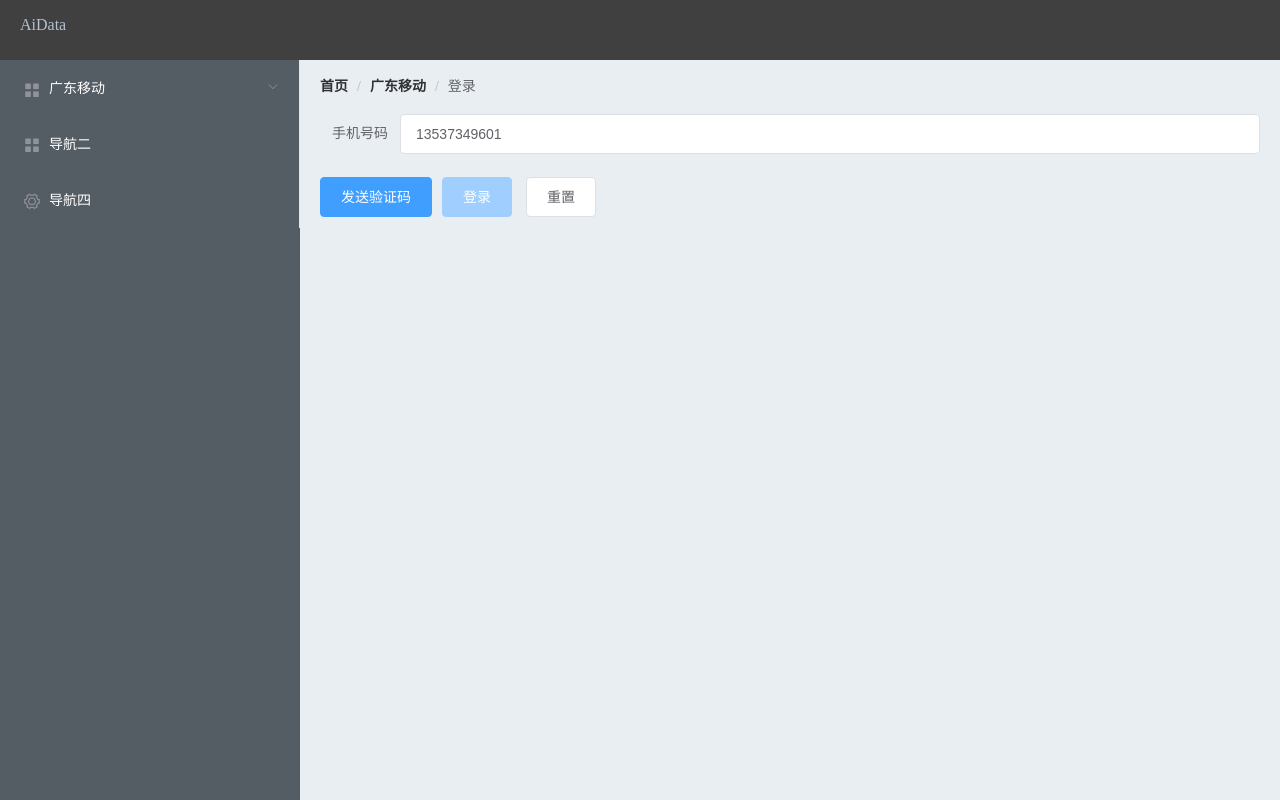
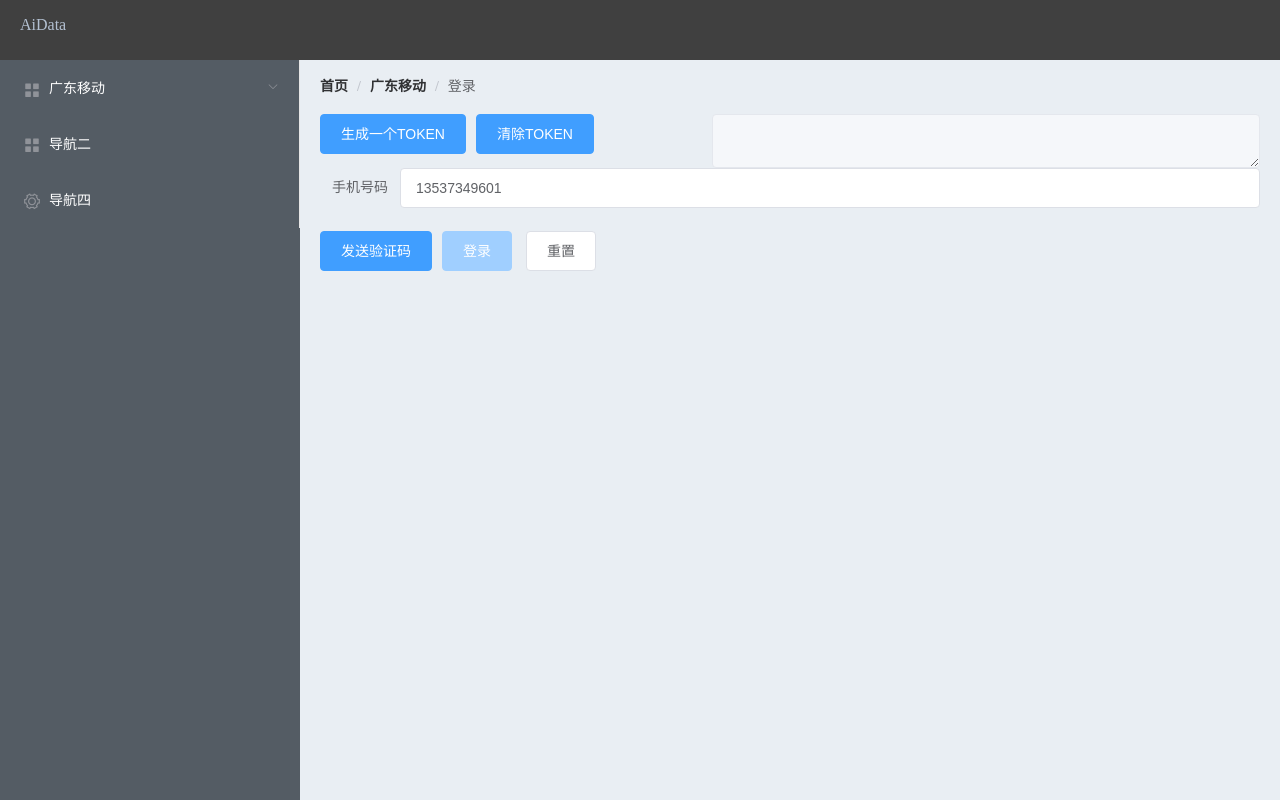
Before and after one commit to ZS1994/AiData_home, a Vue app: page /#/gmcc/login in a window 1280 px wide. Built offline with nearby package versions, Linux system fonts and the light colour scheme.

Commit message:
使用浏览器本地存储token来维持会话

```diff
--- a/src/components/gmcc/Login.vue
+++ b/src/components/gmcc/Login.vue
@@ -1,4 +1,16 @@
 <template>
+  <div>
+    <el-row>
+      <el-col :span="10">
+        <el-button type="primary" @click="createToken">生成一个TOKEN</el-button>
+        <el-button type="primary" @click="clearToken">清除TOKEN</el-button>
+      </el-col>
+      <el-col :span="14">
+        <el-input type="textarea" v-model="token" :disabled="true" />
+      </el-col>
+    </el-row>
+
+    <el-row>
       <el-form ref="form" :model="editForm" label-width="80px">
         <el-form-item label="手机号码">
           <el-input v-model="editForm.phone"></el-input>
@@ -13,6 +25,8 @@
         {{ sessionid }}
         <el-button type="reset" @click="reset">重置</el-button>
       </el-form>
+    </el-row>
+  </div>
 </template>
 <script>
 
@@ -21,6 +35,8 @@ import qs from 'qs'
 export default {
   created () {
     this.editForm = Object.assign({}, this.editFormDefault)
+    this.token = localStorage.getItem("token")  //以“key”为名称存储一个值“value”
+
   },
   data () {
     return {
@@ -31,7 +47,8 @@ export default {
       editForm: Object.assign({}, this.editFormDefault),
       loginAble: false,
       showSmsCode: false,
-      sessionid: ''
+      sessionid: '',
+      token: ''
     }
   },
   methods: {
@@ -61,7 +78,25 @@ export default {
     },
     reset () {
       this.editForm = Object.assign({}, this.editFormDefault)
+    },
+    // 生成一个token，测试用
+    createToken () {
+      this.$axiosPost(this.$AiDataApi.core.sys.createToken,
+        {},
+        (response) => {
+          localStorage.setItem("token", response.data.token)  //以“key”为名称存储一个值“value”
+          this.token = localStorage.getItem("token")
+          this.$axios.defaults.headers.post['token'] = localStorage.getItem("token")  //以“key”为名称存储一个值“value”
+        })
+    },
+    // 清除token，登出时可以使用
+    clearToken () {
+      localStorage.removeItem("token");  //删除名称为“key”的信息。
+      this.token = localStorage.getItem("token")
     }
+
+
+
   }
 }
 </script>
--- a/src/main.js
+++ b/src/main.js
@@ -12,7 +12,10 @@ import VueAxios from 'vue-axios'
 import qs from 'qs'
 import AiDataApi from '@/menu/AiDataApi'
 
+
 axios.defaults.headers.post['Content-Type'] = 'application/x-www-form-urlencoded; charset=UTF-8'
+axios.defaults.headers.post['token'] = localStorage.getItem("token")  //以“key”为名称存储一个值“value”
+
 // 设置反向代理，前端请求默认发送到 http://localhost:8443/api
 axios.defaults.baseURL = '/api'
 Vue.use(VueAxios, axios)
@@ -21,6 +24,8 @@ Vue.config.productionTip = false
 /*作用是阻止vue 在启动时生成生产提示。*/
 
 Vue.prototype.$AiDataApi = AiDataApi
+
+Vue.prototype.$axios = axios
 // 封装POST请求
 Vue.prototype.$axiosPost = function (url, params, callback) {
 	axios.post(url,
@@ -42,6 +47,7 @@ Vue.prototype.$axiosGet = function (url, callback) {
 }
 
 
+
 Vue.use(ElementUI)
 
 
--- a/src/menu/AiDataApi.js
+++ b/src/menu/AiDataApi.js
@@ -1,13 +1,18 @@
-const pathRoot = ''
 
 const api = {
   cmcc: {
     dccp: {},
     gmcc: {
       // 发送短信验证码
-      sendSmsCode: pathRoot + '/cmcc/gmcc/sendSmsCode',
+      sendSmsCode: '/cmcc/gmcc/sendSmsCode',
       // 登录
-      login: pathRoot + '/cmcc/gmcc/login'
+      login: '/cmcc/gmcc/login'
+    }
+  },
+  core: {
+    sys: {
+      // 生成一个token
+      createToken: '/core/sys/createToken'
     }
   }
 }
```
Also changed, not shown: src/components/Common.js (added, +18 -0 lines). Lines whose indentation alone changed are shown as unchanged.
